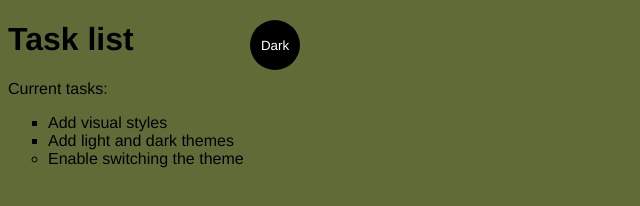
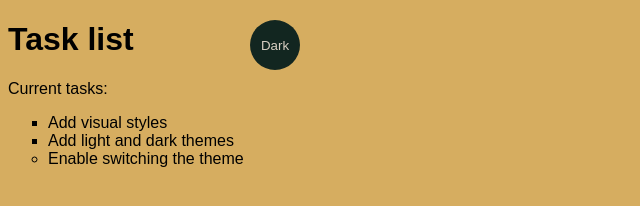
Before and after one commit to Kalyla-Pinheiro/Site_bem_simples, a plain HTML site: page index.html in a window 1280 px wide. Shown: the whole page, without its empty margins (0-640 px from the left). Drawn offline with Linux system fonts and the light colour scheme.

Commit message:
Update main.css

```diff
--- a/main.css
+++ b/main.css
@@ -1,12 +1,13 @@
 :root{
-    --green: #606C38;
-    --white: #ffffff;
-    --black: #000000;
+    --gold: #D6AD60;
+    --cream: #F4EBD0;
+    --charcoal: #122620;
+    --gelo:#D8CFC2;
 }
 
 * {
     color: var(--fontColor);
-    font-family: helvetica;
+    font-family: sans-serif;
 }
 
 body {
@@ -14,7 +15,7 @@ body {
 }
 
 ul {
-    font-family: helvética;
+    font-family: helvetica;
 }
 li{
     list-style: circle;
@@ -23,13 +24,13 @@ li{
     list-style: square;
 }
 .light-theme {
-    --bg: var(--green);
-    --fontcolor: var(--black);
+    --bg: var(--gold);
+    --fontcolor: var(--charcoalk);
 }
 
 .dark-theme {
-    --bg: var(--black);
-    --fontColor: var(--green);
+    --bg: var(--charcoal);
+    --fontColor: var(--gold);
 }
 
 .btn {
@@ -46,15 +47,15 @@ li{
 .btn:focus { outline-style: none; }
 
 .light-theme {
-    --bg: var(--green);
-    --fontColor: var(--black);
-    --btnBg: var(--black);
-    --btnFontColor: var(--white);
+    --bg: var(--gold);
+    --fontColor: var(--charcoalck);
+    --btnBg: var(--charcoal);
+    --btnFontColor: var(--gelo);
 }
 
 .dark-theme {
-    --bg: var(--black);
-    --fontColor: var(--green);
-    --btnBg: var(--white);
-    --btnFontColor: var(--black)
+    --bg: var(--charcoal);
+    --fontColor: var(--gold);
+    --btnBg: var(--gold);
+    --btnFontColor: var(--charcoal)
 }
```
